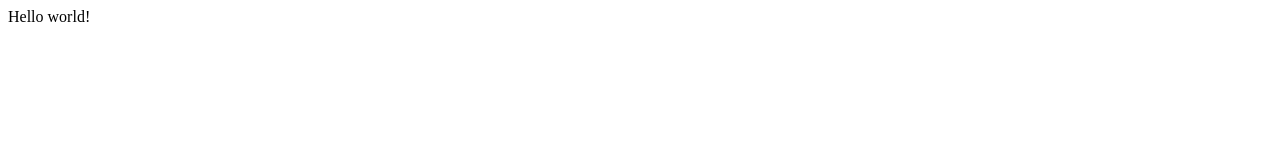
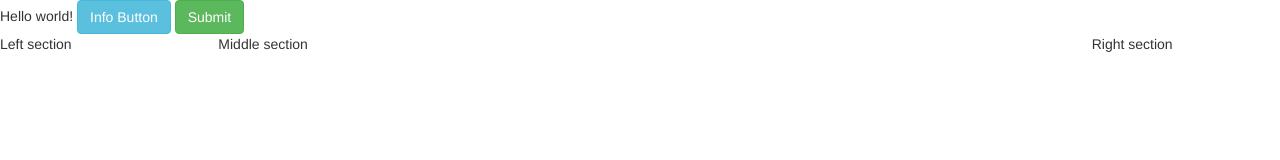
Before and after one commit to caseyfisch/crowdprogramming, a plain HTML site: page index.html in a window 1280 px wide. Drawn offline with nearby package versions, Linux system fonts and the light colour scheme.

Commit message:
Add random stuff to index.html

```diff
--- a/index.html
+++ b/index.html
@@ -2,10 +2,23 @@
 <html>
     <head>
         <title>People Counting</title>
-        <script src="//ajax.googleapis.com/ajax/libs/jquery/1.10.2/jquery.min.js"></script>
+        <!-- Latest compiled and minified CSS -->
+        <link rel="stylesheet" href="//maxcdn.bootstrapcdn.com/bootstrap/3.3.2/css/bootstrap.min.css">
 
+        <!-- Latest compiled and minified JavaScript -->
+        <script src="//maxcdn.bootstrapcdn.com/bootstrap/3.3.2/js/bootstrap.min.js"></script>
     </head>
     <body>
         Hello world!
+
+        <button class="btn btn-info">Info Button</button>
+        <button class="btn btn-success">Submit</button>
+
+        <div class="row">
+              <div class="col-xs-2">Left section</div>
+              <div class="col-xs-8">Middle section</div>
+              <div class="col-xs-2">Right section</div>
+        </div>
+
     </body>
 </html>
```
